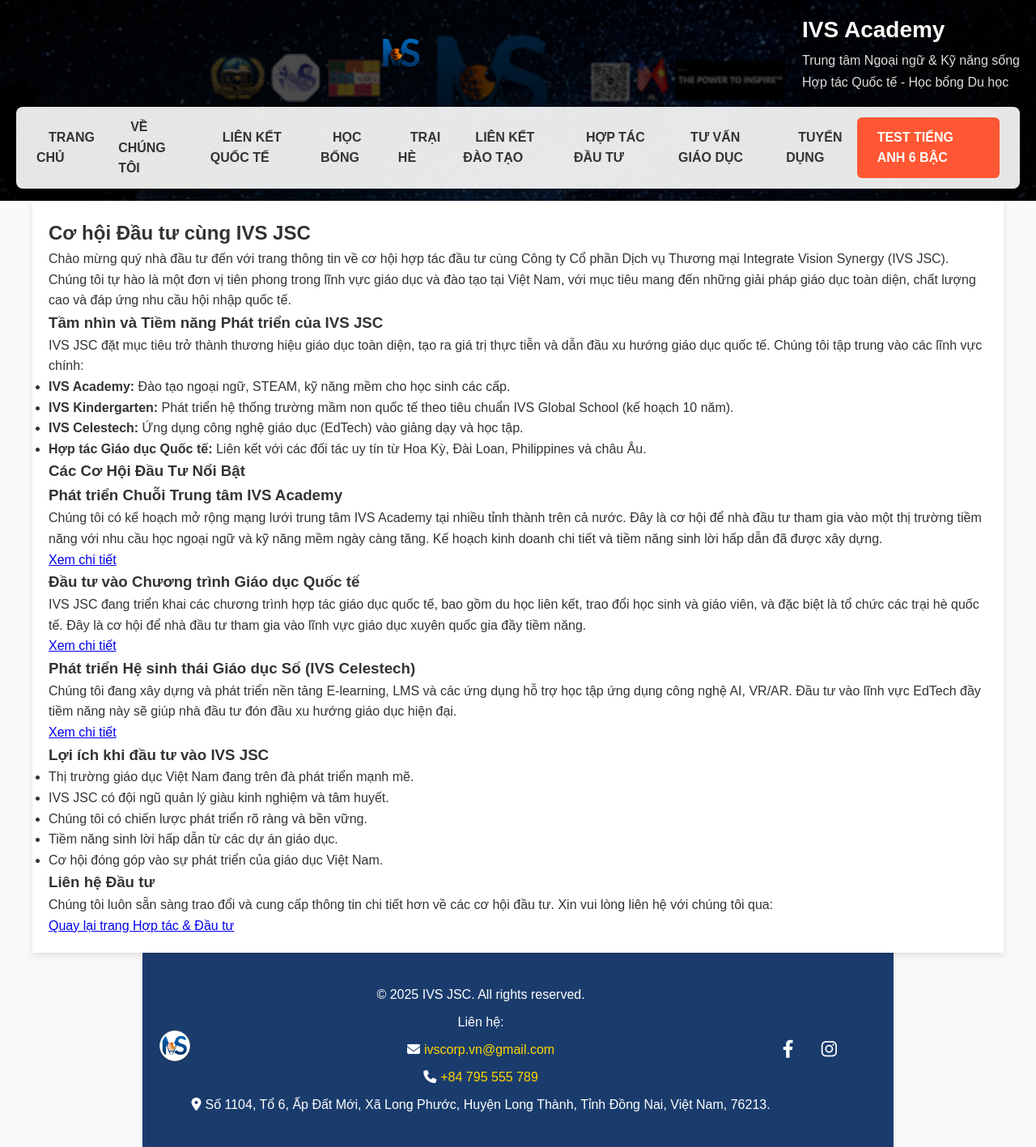
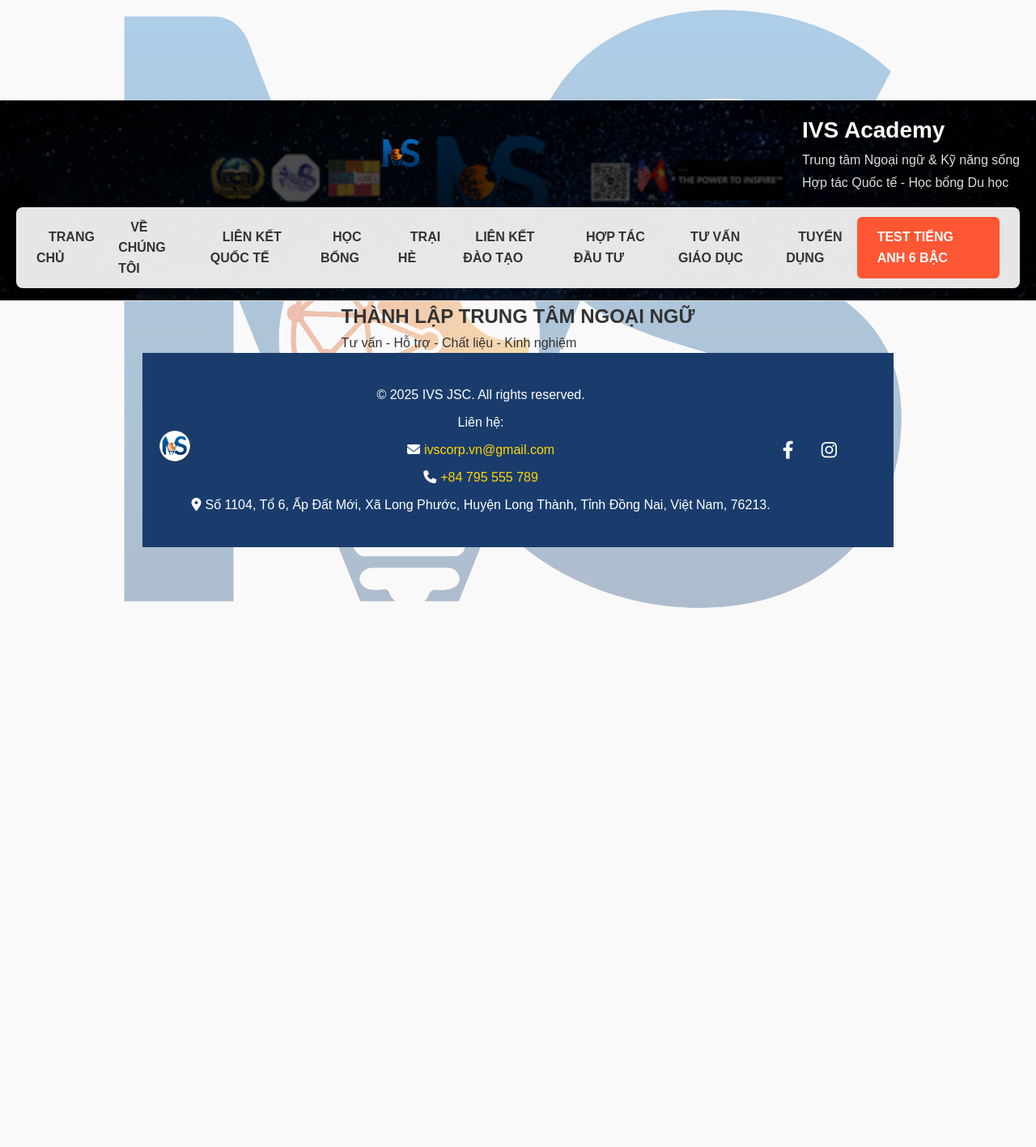
Before and after one commit to ivsjsc/ivsjsc.github.io, a Flask app: template templates/subpages/pages/thanhlap-ttnn.html in a window 1280 px wide. Shown: the whole page at 81% size. After the commit the page ends 751 px from the top, so only its background shows below. Run offline with Flask 3, Linux system fonts and the light colour scheme; the template is opened without the code that fills it, so the values that code supplies are empty.

Commit message:
Update thanhlap-ttnn.html

```diff
--- a/templates/subpages/pages/thanhlap-ttnn.html
+++ b/templates/subpages/pages/thanhlap-ttnn.html
@@ -18,55 +18,12 @@
   <!-- Nơi để chèn header -->
   <div id="header"></div>
 
-  <!-- Main -->
-
-    <div class="container">
-        <h2>Cơ hội Đầu tư cùng IVS JSC</h2>
-        <p>Chào mừng quý nhà đầu tư đến với trang thông tin về cơ hội hợp tác đầu tư cùng Công ty Cổ phần Dịch vụ Thương mại Integrate Vision Synergy (IVS JSC). Chúng tôi tự hào là một đơn vị tiên phong trong lĩnh vực giáo dục và đào tạo tại Việt Nam, với mục tiêu mang đến những giải pháp giáo dục toàn diện, chất lượng cao và đáp ứng nhu cầu hội nhập quốc tế.</p>
-
-        <h3>Tầm nhìn và Tiềm năng Phát triển của IVS JSC</h3>
-        <p>IVS JSC đặt mục tiêu trở thành thương hiệu giáo dục toàn diện, tạo ra giá trị thực tiễn và dẫn đầu xu hướng giáo dục quốc tế. Chúng tôi tập trung vào các lĩnh vực chính:</p>
-        <ul>
-            <li><strong>IVS Academy:</strong> Đào tạo ngoại ngữ, STEAM, kỹ năng mềm cho học sinh các cấp.</li>
-            <li><strong>IVS Kindergarten:</strong> Phát triển hệ thống trường mầm non quốc tế theo tiêu chuẩn IVS Global School (kế hoạch 10 năm).</li>
-            <li><strong>IVS Celestech:</strong> Ứng dụng công nghệ giáo dục (EdTech) vào giảng dạy và học tập.</li>
-            <li><strong>Hợp tác Giáo dục Quốc tế:</strong> Liên kết với các đối tác uy tín từ Hoa Kỳ, Đài Loan, Philippines và châu Âu.</li>
-        </ul>
-
-        <h3>Các Cơ Hội Đầu Tư Nổi Bật</h3>
-
-        <div class="investment-opportunity">
-            <h3>Phát triển Chuỗi Trung tâm IVS Academy</h3>
-            <p>Chúng tôi có kế hoạch mở rộng mạng lưới trung tâm IVS Academy tại nhiều tỉnh thành trên cả nước. Đây là cơ hội để nhà đầu tư tham gia vào một thị trường tiềm năng với nhu cầu học ngoại ngữ và kỹ năng mềm ngày càng tăng. Kế hoạch kinh doanh chi tiết và tiềm năng sinh lời hấp dẫn đã được xây dựng.</p>
-            <p><a href="co-hoi-dau-tu.html" class="detail-button">Xem chi tiết</a></p>
-        </div>
-
-        <div class="investment-opportunity">
-            <h3>Đầu tư vào Chương trình Giáo dục Quốc tế</h3>
-            <p>IVS JSC đang triển khai các chương trình hợp tác giáo dục quốc tế, bao gồm du học liên kết, trao đổi học sinh và giáo viên, và đặc biệt là tổ chức các trại hè quốc tế. Đây là cơ hội để nhà đầu tư tham gia vào lĩnh vực giáo dục xuyên quốc gia đầy tiềm năng.</p>
-            <p><a href="summercamp.html" class="detail-button">Xem chi tiết</a></p>
-        </div>
-
-        <div class="investment-opportunity">
-            <h3>Phát triển Hệ sinh thái Giáo dục Số (IVS Celestech)</h3>
-            <p>Chúng tôi đang xây dựng và phát triển nền tảng E-learning, LMS và các ứng dụng hỗ trợ học tập ứng dụng công nghệ AI, VR/AR. Đầu tư vào lĩnh vực EdTech đầy tiềm năng này sẽ giúp nhà đầu tư đón đầu xu hướng giáo dục hiện đại.</p>
-            <p><a href="nmt-vcard.html" class="detail-button">Xem chi tiết</a></p>
-        </div>
-
-        <h3>Lợi ích khi đầu tư vào IVS JSC</h3>
-        <ul>
-            <li>Thị trường giáo dục Việt Nam đang trên đà phát triển mạnh mẽ.</li>
-            <li>IVS JSC có đội ngũ quản lý giàu kinh nghiệm và tâm huyết.</li>
-            <li>Chúng tôi có chiến lược phát triển rõ ràng và bền vững.</li>
-            <li>Tiềm năng sinh lời hấp dẫn từ các dự án giáo dục.</li>
-            <li>Cơ hội đóng góp vào sự phát triển của giáo dục Việt Nam.</li>
-        </ul>
-
-        <h3>Liên hệ Đầu tư</h3>
-        <p>Chúng tôi luôn sẵn sàng trao đổi và cung cấp thông tin chi tiết hơn về các cơ hội đầu tư. Xin vui lòng liên hệ với chúng tôi qua:</p>
-
-        <a href="/hop-tac-dau-tu.html" class="back-button">Quay lại trang Hợp tác & Đầu tư</a>
+  <section class="banner">
+    <div class="banner-content">
+      <h1>THÀNH LẬP TRUNG TÂM NGOẠI NGỮ</h1>
+      <p>Tư vấn - Hỗ trợ - Chất liệu - Kinh nghiệm</p>
     </div>
+  </section>
 
     <!-- Nơi để chèn footer -->
     <div id="footer"></div>
```
